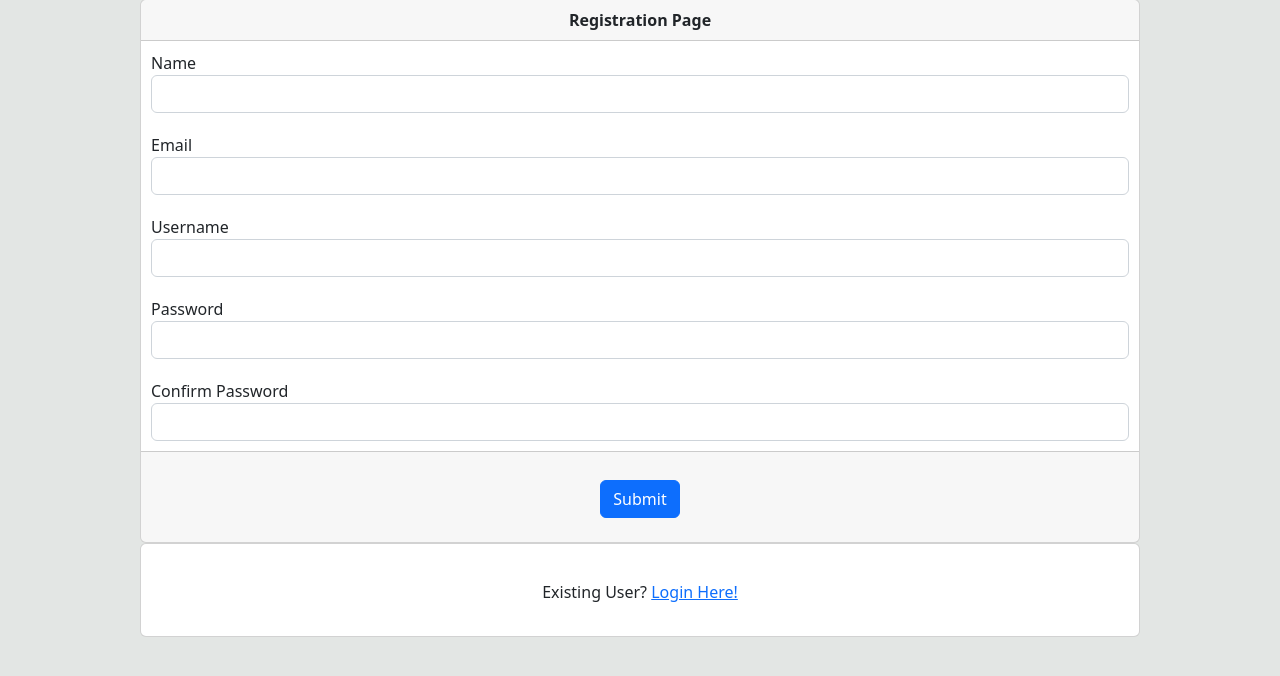
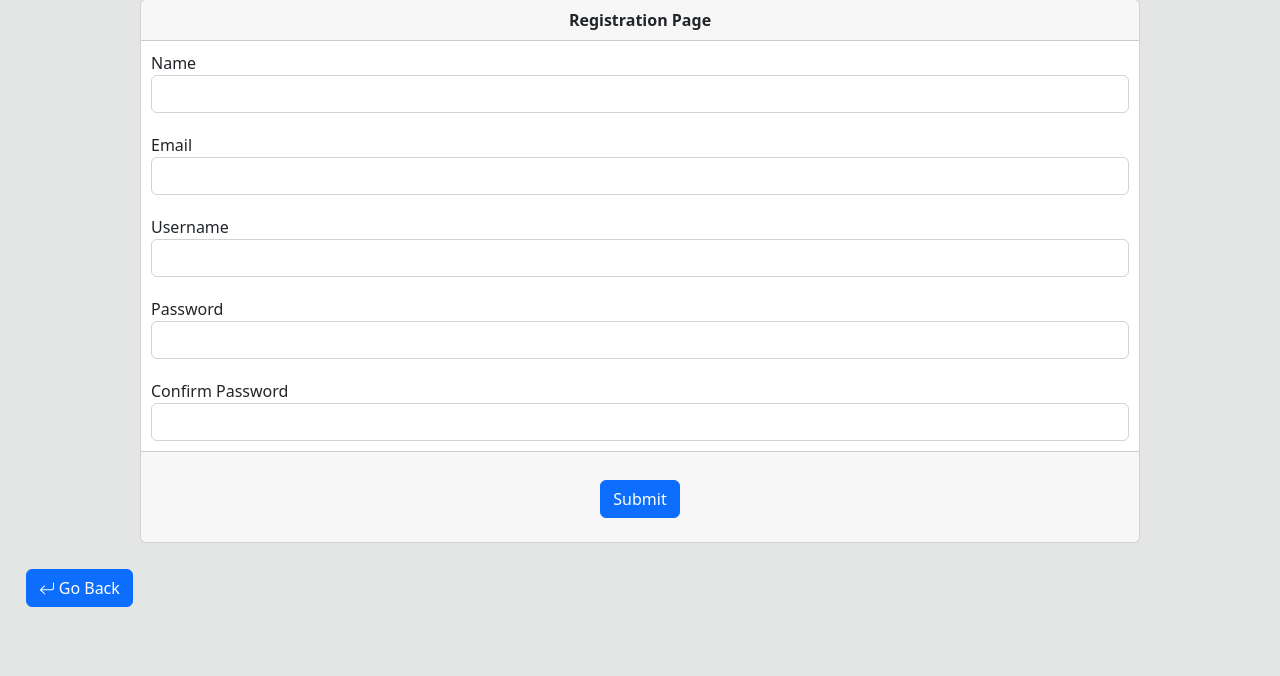
Before and after one commit to karthik-d/gesture-based-sterile-image-browsing, a Flask app: page /register in a window 1280 px wide. Shown: the part 31-707 px from the top of the page. Run offline with Flask 2, Linux system fonts and the light colour scheme; some libraries are stand-ins or nearby versions.

Commit message:
back to root page functionality added

```diff
--- a/Project-Development-Phase/Sprint-4/App/templates/registration.html
+++ b/Project-Development-Phase/Sprint-4/App/templates/registration.html
@@ -5,6 +5,12 @@
     <meta name="viewport" content="width=device-width, initial-scale=1.0">
     <link rel="stylesheet" href="https://cdn.jsdelivr.net/npm/bootstrap@5.2.2/dist/css/bootstrap.min.css">
     <title>A Gesture Based Tool for Sterile Browsing of Radiology Images</title>
+    <style>
+        .bottom-left {
+          margin-top: 2%;
+          margin-left: 2%;
+        }
+      </style>
 </head>
 
 <body style="background-color: #e3e6e4">
@@ -41,14 +47,12 @@
                 </div>
             </form>
         </div>
-    <div class="card" style="padding-top: 20px;">
-        <div class="card-body text-center">
-          <p>Existing User?
-            <a href="{{url_for('login')}}">Login Here!</a>
-          </p>
+    </div>
 
-        </div>
-      </div>
-    </div>
+    <a type="button" class="btn btn-primary bottom-left" href="{{url_for('about')}}">
+        <svg xmlns="http://www.w3.org/2000/svg" width="16" height="16" fill="currentColor" class="bi bi-arrow-return-left" viewBox="0 0 16 16">
+          <path fill-rule="evenodd" d="M14.5 1.5a.5.5 0 0 1 .5.5v4.8a2.5 2.5 0 0 1-2.5 2.5H2.707l3.347 3.346a.5.5 0 0 1-.708.708l-4.2-4.2a.5.5 0 0 1 0-.708l4-4a.5.5 0 1 1 .708.708L2.707 8.3H12.5A1.5 1.5 0 0 0 14 6.8V2a.5.5 0 0 1 .5-.5z"/>
+        </svg> Go Back</a>
+
 </body>
 </html>
```
Also changed, not shown: Project-Development-Phase/Sprint-4/App/templates/login.html (+13 -1 lines), Project-Development-Phase/Sprint-4/App/static/go-back.png (added). Lines whose indentation alone changed are shown as unchanged.
